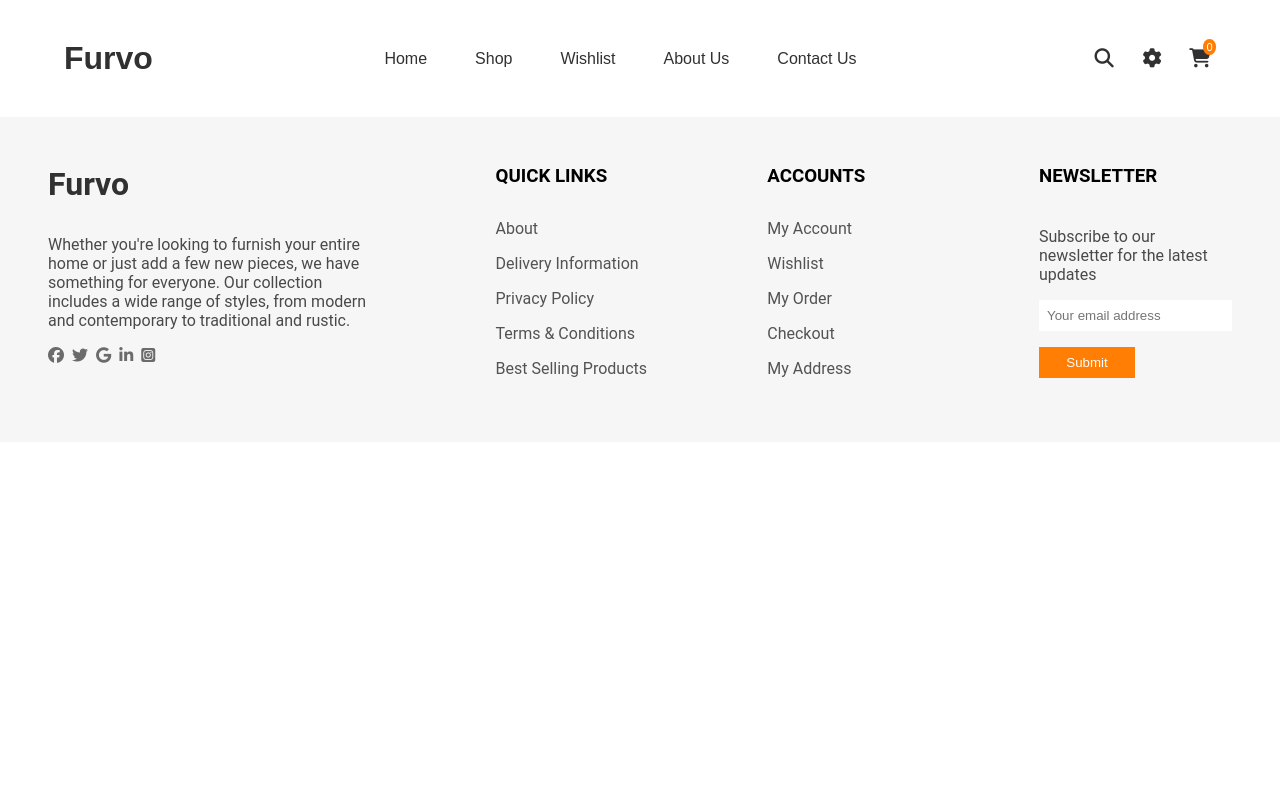
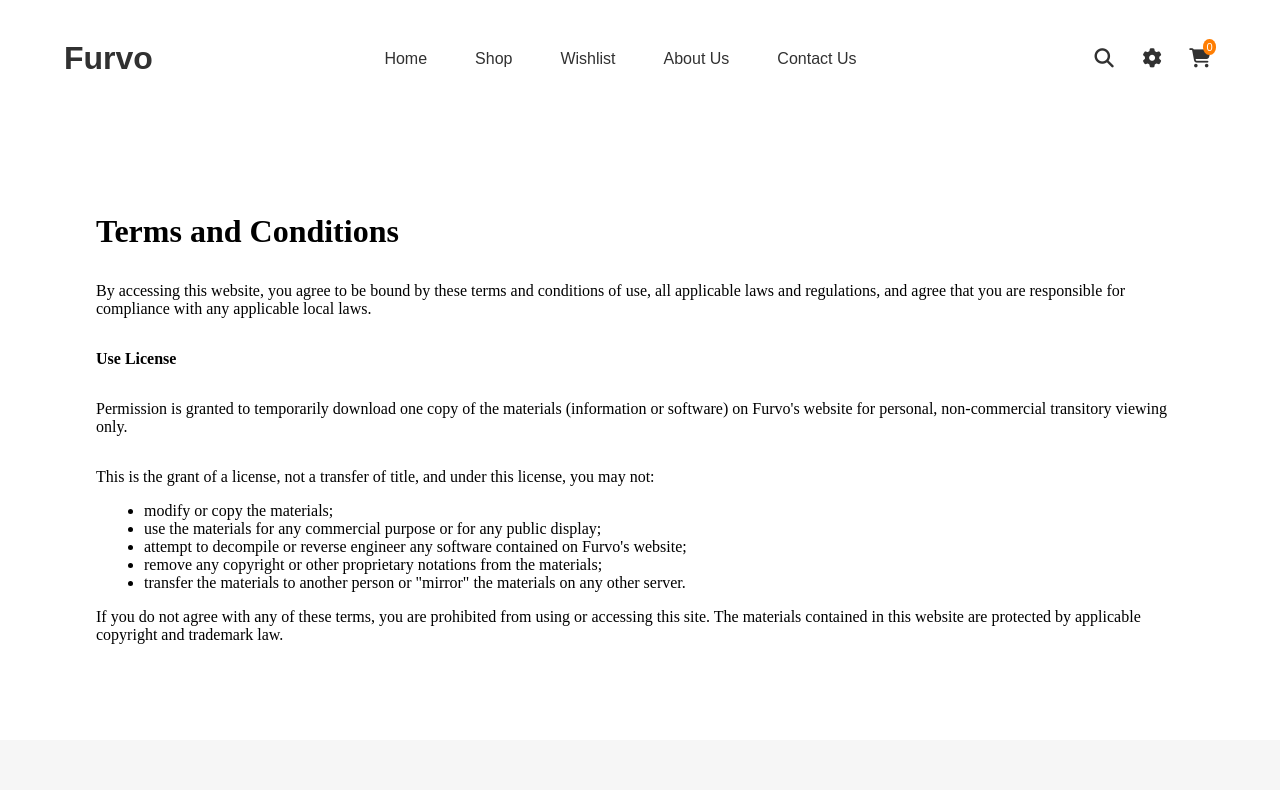
Before and after one commit to kab0o0m/Furniture-Ecommerce, a React (Create React App) app: page /tnc in a window 1280 px wide. Shown: the top 790 px of the page. Built offline with nearby package versions, Linux system fonts and the light colour scheme.

Commit message:
privacy page and tnc pages done

```diff
--- a/src/components/Privacy/Privacy.css
+++ b/src/components/Privacy/Privacy.css
@@ -0,0 +1,18 @@
+.privacy {
+  display: flex;
+  flex-direction: column;
+  padding: 5rem;
+  align-items: start;
+}
+
+.privacy h1 {
+  padding: 1rem;
+}
+
+.privacy ul {
+  margin: 0 0 0 4rem;
+}
+
+.privacy p {
+  padding: 1rem;
+}
--- a/src/components/Privacy/Privacy.js
+++ b/src/components/Privacy/Privacy.js
@@ -2,8 +2,49 @@ import "./Privacy.css";
 
 const Privacy = () => {
   return (
-    <div>
-      <div></div>
+    <div className="privacy">
+      <h1>Privacy Policy</h1>
+
+      <p>
+        Welcome to Furvo (the "Company," "we," "our," or "us"). This Privacy
+        Policy explains how we collect, use, disclose, and safeguard your
+        information when you visit our website [yourwebsite.com], including any
+        other media form, media channel, mobile website, or mobile application
+        related or connected thereto (collectively, the "Site"). Please read
+        this privacy policy carefully. If you do not agree with the terms of
+        this privacy policy, please do not access the site.
+      </p>
+
+      <p>
+        <strong>Information We Collect</strong>
+      </p>
+
+      <p>
+        We may collect personal information that you voluntarily provide to us
+        when you express an interest in obtaining information about us or our
+        products and services when you participate in activities on the Site, or
+        otherwise when you contact us.
+      </p>
+
+      <p>
+        <strong>How We Use Your Information</strong>
+      </p>
+
+      <p>We use the information we collect or receive:</p>
+
+      <ul>
+        <li>To send you marketing and promotional communications.</li>
+        <li>To deliver targeted advertising to you.</li>
+        <li>For other business purposes.</li>
+      </ul>
+
+      {/* Add more sections as needed */}
+
+      <p>
+        Furvo may update this Privacy Policy from time to time. We will notify
+        you of any changes by posting the new Privacy Policy on the Site. You
+        are advised to review this Privacy Policy periodically for any changes.
+      </p>
     </div>
   );
 };
--- a/src/components/TNC/TNC.css
+++ b/src/components/TNC/TNC.css
@@ -0,0 +1,18 @@
+.tnc {
+  display: flex;
+  flex-direction: column;
+  padding: 5rem;
+  align-items: start;
+}
+
+.tnc h1 {
+  padding: 1rem;
+}
+
+.tnc ul {
+  margin: 0 0 0 4rem;
+}
+
+.tnc p {
+  padding: 1rem;
+}
--- a/src/components/TNC/TNC.js
+++ b/src/components/TNC/TNC.js
@@ -2,8 +2,57 @@ import "./TNC.css";
 
 const TNC = () => {
   return (
-    <div>
-      <div></div>
+    <div className="tnc">
+      <h1>Terms and Conditions</h1>
+
+      <p>
+        By accessing this website, you agree to be bound by these terms and
+        conditions of use, all applicable laws and regulations, and agree that
+        you are responsible for compliance with any applicable local laws.
+      </p>
+
+      <p>
+        <strong>Use License</strong>
+      </p>
+
+      <p>
+        Permission is granted to temporarily download one copy of the materials
+        (information or software) on Furvo's website for personal,
+        non-commercial transitory viewing only.
+      </p>
+
+      <p>
+        This is the grant of a license, not a transfer of title, and under this
+        license, you may not:
+      </p>
+
+      <ul>
+        <li>modify or copy the materials;</li>
+        <li>
+          use the materials for any commercial purpose or for any public
+          display;
+        </li>
+        <li>
+          attempt to decompile or reverse engineer any software contained on
+          Furvo's website;
+        </li>
+        <li>
+          remove any copyright or other proprietary notations from the
+          materials;
+        </li>
+        <li>
+          transfer the materials to another person or "mirror" the materials on
+          any other server.
+        </li>
+      </ul>
+
+      {/* Add more sections as needed */}
+
+      <p>
+        If you do not agree with any of these terms, you are prohibited from
+        using or accessing this site. The materials contained in this website
+        are protected by applicable copyright and trademark law.
+      </p>
     </div>
   );
 };
```
